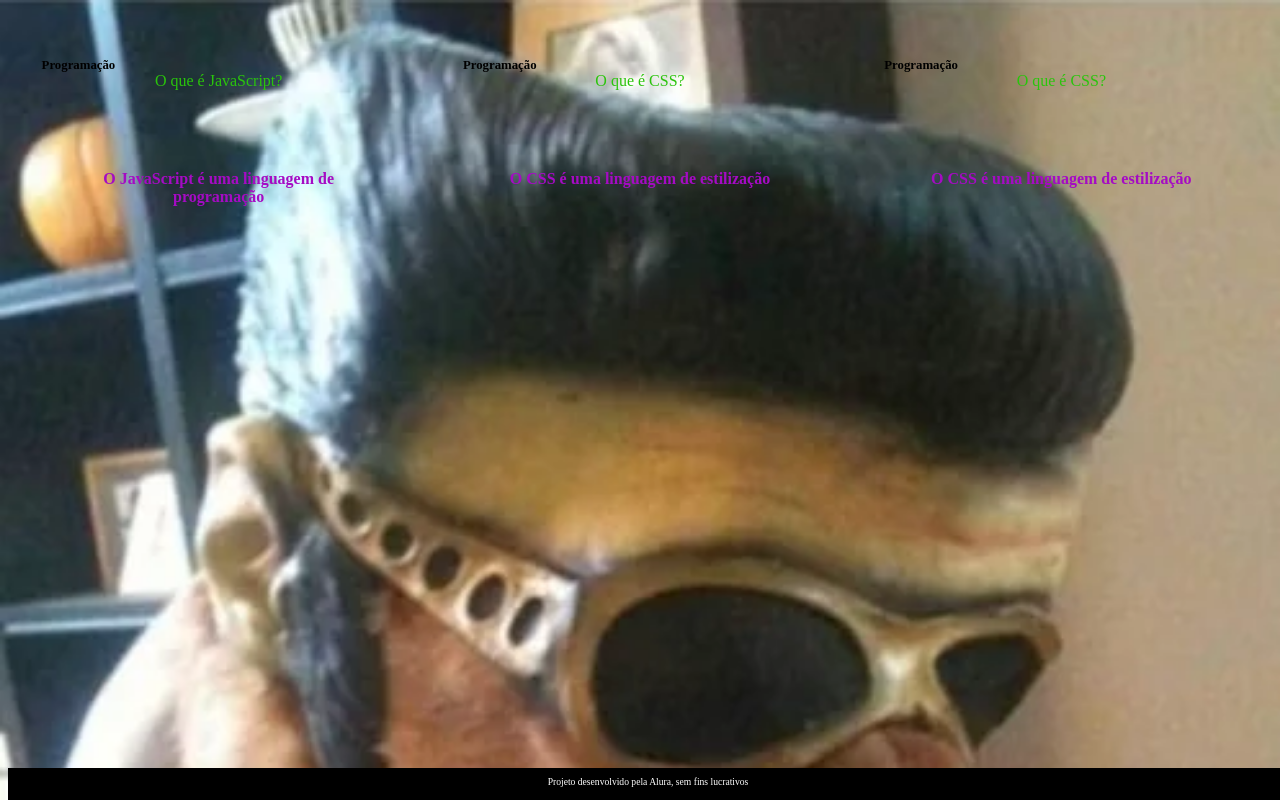
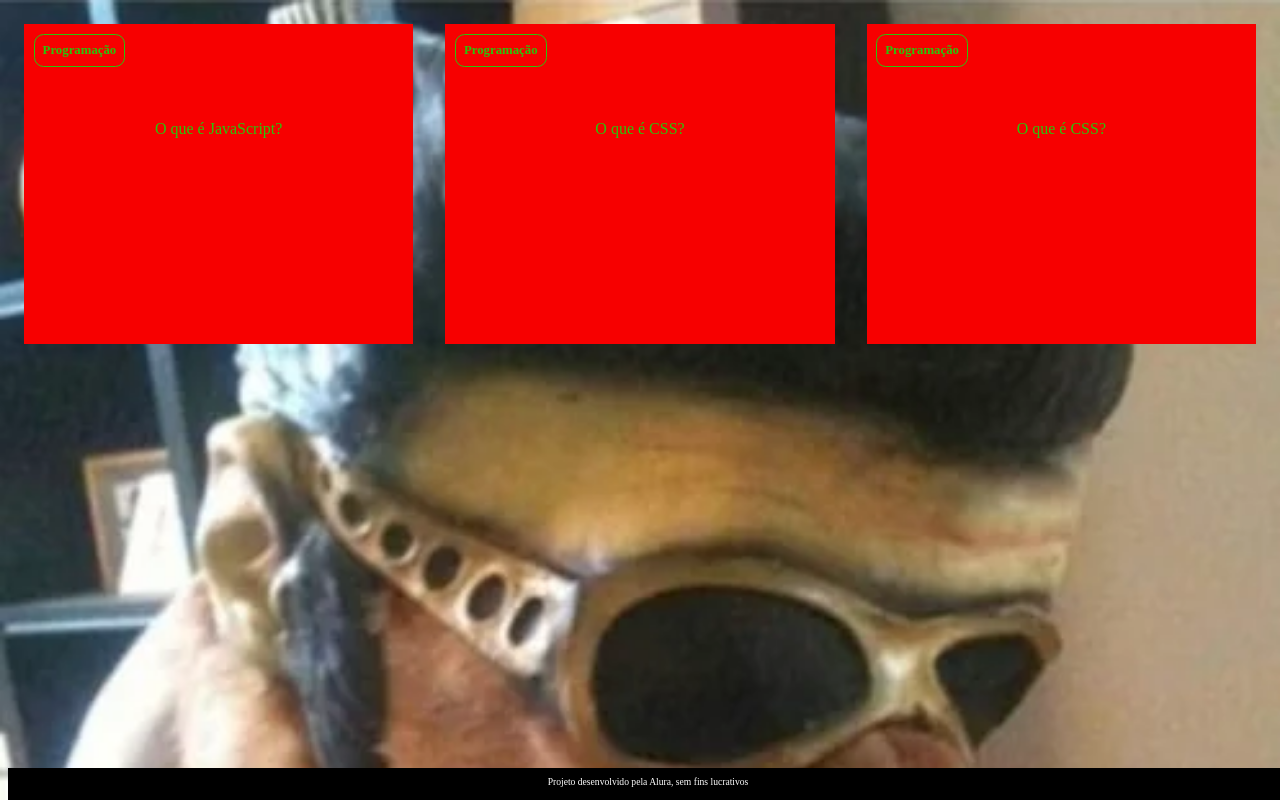
Before and after one commit to gustavobat989/gustavo-7-copa, a plain HTML site: page continuação flashcard/index.html in a window 1280 px wide. Drawn offline with Linux system fonts and the light colour scheme; a web font is replaced by a local one.

Commit message:
Add files via upload

```diff
--- a/continuação flashcard/style.css
+++ b/continuação flashcard/style.css
@@ -24,26 +24,30 @@ body {
 }
 
 .cartao__conteudo {
-    border: 1px solid var(--texto-principal);
+    background-color: var(--card-front-color);
     text-align: center;
     /* background-color: aquamarine; */
     height: 100%;
+    transform-style: preserve-3d;
+    transition: transform 300ms ease-in-out;
 }
 
 .cartao__conteudo h3 {
-    color: var(--texto-principal);
-    border: 1px solid var(--texto-principal);
+    color: var(--text-color);
+    border: 1px solid var(--text-color);
     text-align: left;
     padding: 0.5rem;
     position: absolute;
     margin: 0.6rem;
     border-radius: 0.6rem;
     font-size: 1vw;
+    backface-visibility: hidden;
 }
 
 .cartao__conteudo p {
     margin-top: 1rem;
     padding: 2rem;
+    margin-top: 4rem;
 }
 
 .cartao__conteudo__pergunta p {
@@ -55,6 +59,33 @@ body {
     color: var(--card-back-color);
     font-weight: 700;
 }
+
+.cartao:hover .cartao__conteudo {
+    transform: rotateY(180deg);
+}
+
+.cartao__conteudo__pergunta,
+.cartao__conteudo__resposta {
+    backface-visibility: hidden;
+    position: absolute;
+    height: 100%;
+    width: 100%;
+}
+
+.cartao__conteudo__resposta {
+    transform: rotateY(180deg);
+}
+
+
+
+
+
+
+
+
+
+
+
 
 footer {
     background-color: black;
```
